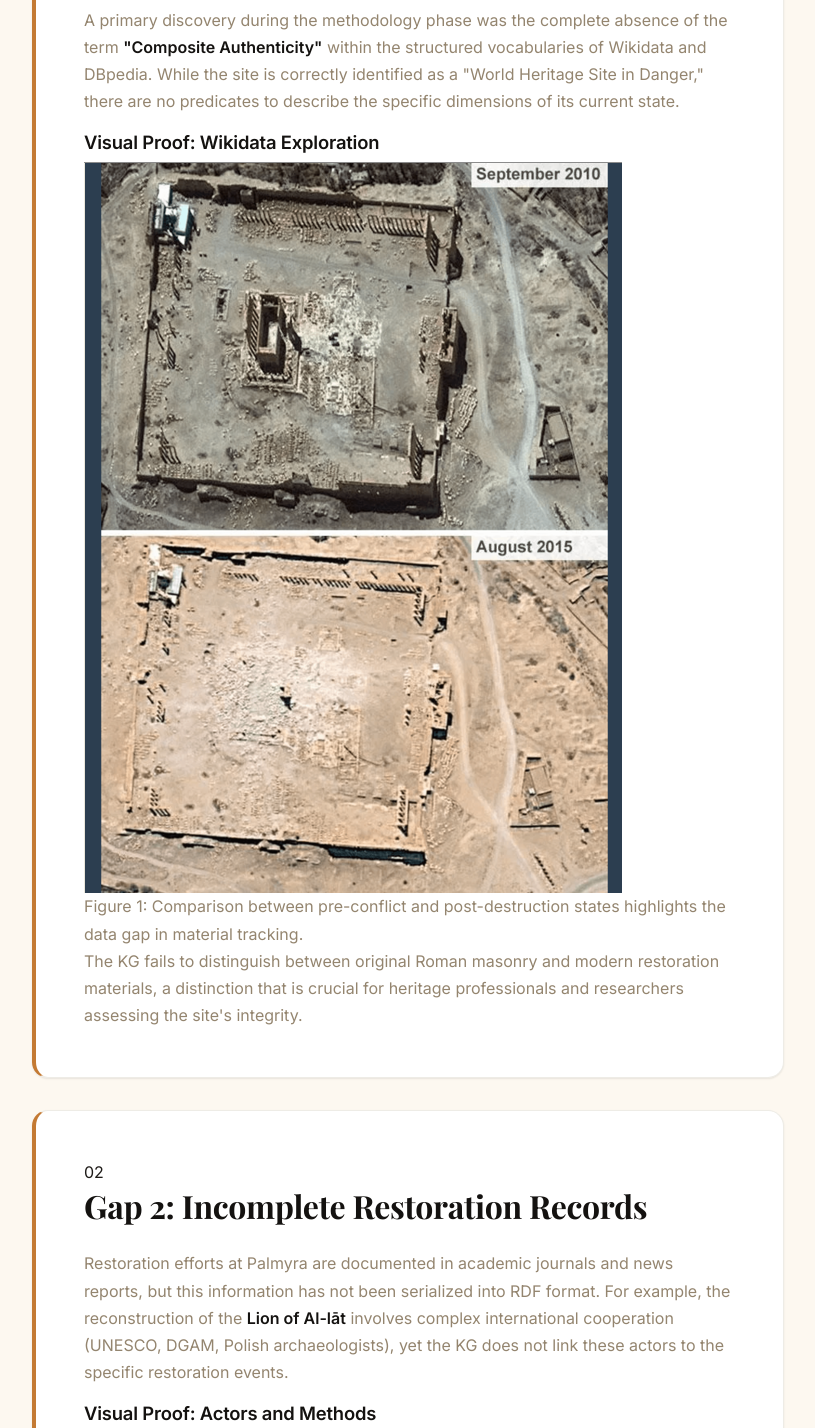
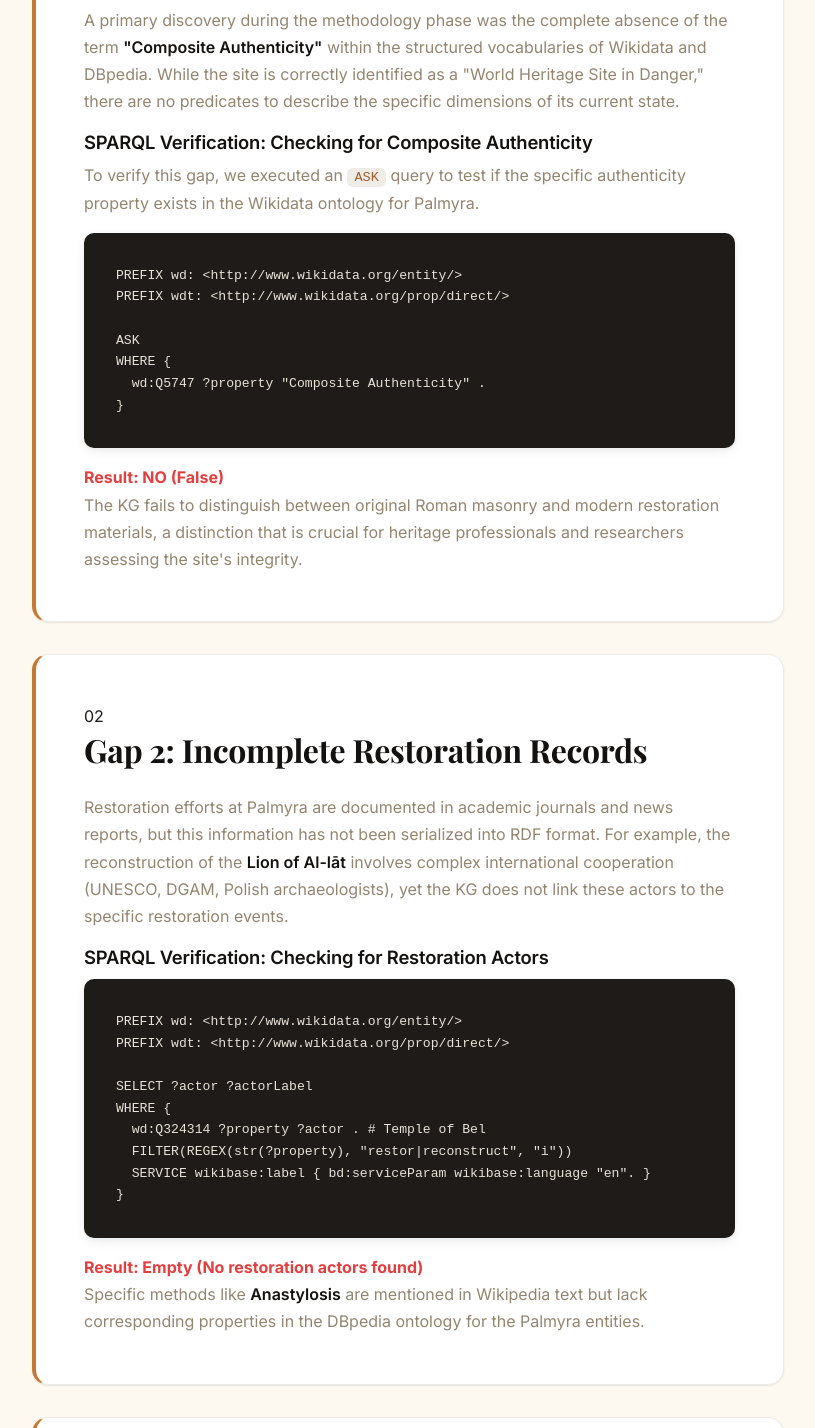
Before and after one commit to mehdimohammad11381138-spec/palymra-11, a plain HTML site: page gaps.html in a window 1280 px wide. Shown: the part 900-2328 px from the top of the page, without its empty margins (232-1047 px from the left). Drawn offline with nearby package versions, Linux system fonts and the light colour scheme; a web font is replaced by a local one.

Commit message:
Update gaps.html

```diff
--- a/gaps.html
+++ b/gaps.html
@@ -75,11 +75,16 @@
           <p>A primary discovery during the methodology phase was the complete absence of the term <strong>"Composite Authenticity"</strong> within the structured vocabularies of Wikidata and DBpedia. While the site is correctly identified as a "World Heritage Site in Danger," there are no predicates to describe the specific dimensions of its current state.</p>
 
           <div class="evidence-box">
-            <h3>Visual Proof: Wikidata Exploration</h3>
-            <div class="placeholder-img">
-              <img src="images/palmyra-satellite-comparison.png" alt="Evidence of destruction and restoration gaps" />
-              <p class="caption">Figure 1: Comparison between pre-conflict and post-destruction states highlights the data gap in material tracking.</p>
-            </div>
+            <h3>SPARQL Verification: Checking for Composite Authenticity</h3>
+            <p>To verify this gap, we executed an <code>ASK</code> query to test if the specific authenticity property exists in the Wikidata ontology for Palmyra.</p>
+            <pre class="code-block" style="margin-top:10px;">PREFIX wd: &lt;http://www.wikidata.org/entity/&gt;
+PREFIX wdt: &lt;http://www.wikidata.org/prop/direct/&gt;
+
+ASK
+WHERE {
+  wd:Q5747 ?property "Composite Authenticity" .
+}</pre>
+            <p style="margin-top:10px; font-weight:bold; color:#e53e3e;">Result: NO (False)</p>
           </div>
 
           <p>The KG fails to distinguish between original Roman masonry and modern restoration materials, a distinction that is crucial for heritage professionals and researchers assessing the site's integrity.</p>
@@ -92,11 +97,17 @@
           <p>Restoration efforts at Palmyra are documented in academic journals and news reports, but this information has not been serialized into RDF format. For example, the reconstruction of the <strong>Lion of Al-lāt</strong> involves complex international cooperation (UNESCO, DGAM, Polish archaeologists), yet the KG does not link these actors to the specific restoration events.</p>
 
           <div class="evidence-box">
-            <h3>Visual Proof: Actors and Methods</h3>
-            <div class="placeholder-img">
-              <img src="images/palmyra-lion-sculpture.png" alt="Lion of Al-lāt Restoration" />
-              <p class="caption">Figure 2: The Lion of Al-lāt represents a successful restoration project whose detailed process is missing from structured KGs.</p>
-            </div>
+            <h3>SPARQL Verification: Checking for Restoration Actors</h3>
+            <pre class="code-block" style="margin-top:10px;">PREFIX wd: &lt;http://www.wikidata.org/entity/&gt;
+PREFIX wdt: &lt;http://www.wikidata.org/prop/direct/&gt;
+
+SELECT ?actor ?actorLabel
+WHERE {
+  wd:Q324314 ?property ?actor . # Temple of Bel
+  FILTER(REGEX(str(?property), "restor|reconstruct", "i"))
+  SERVICE wikibase:label { bd:serviceParam wikibase:language "en". }
+}</pre>
+            <p style="margin-top:10px; font-weight:bold; color:#e53e3e;">Result: Empty (No restoration actors found)</p>
           </div>
 
           <p>Specific methods like <strong>Anastylosis</strong> are mentioned in Wikipedia text but lack corresponding properties in the DBpedia ontology for the Palmyra entities.</p>
```
